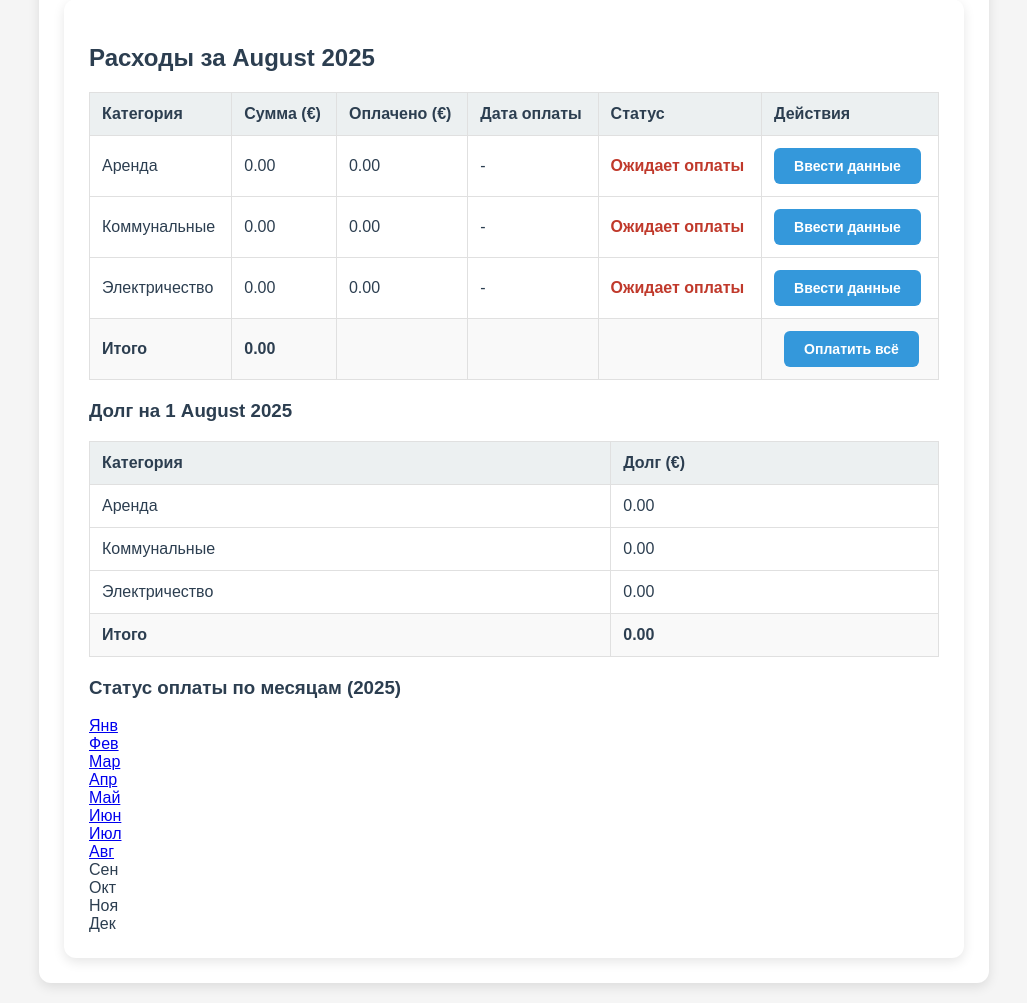
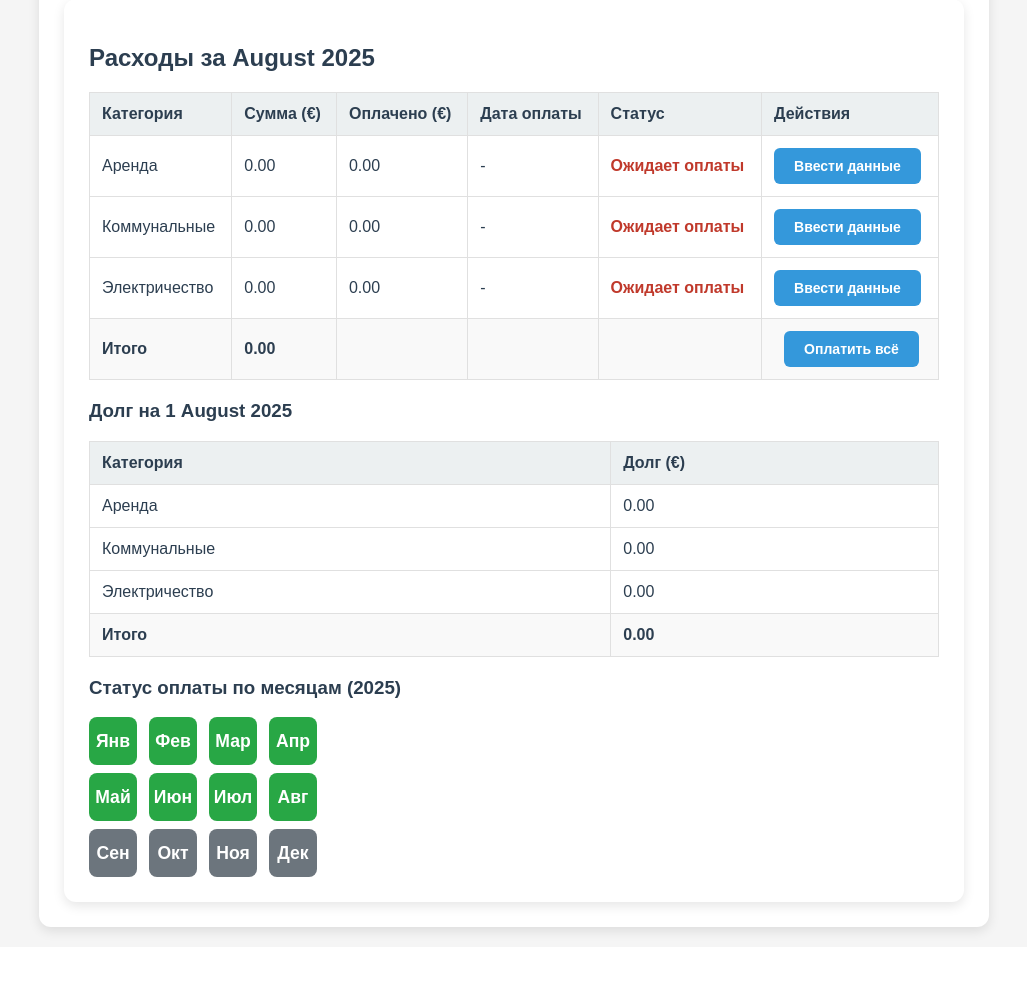
Before and after one commit to DmytroFedosyeyev/jango_rent, a Django app: page / in a window 1280 px wide. Shown: the part 122-1125 px from the top of the page, without its empty margins (126-1153 px from the left). After the commit the page ends 1060 px from the top, so only its background shows below. Run offline with Django 5.2, Linux system fonts and the light colour scheme; the visitor is signed in with stand-in values (Sample User, id 1); data that the repository does not hold is empty.

Commit message:
Добавлены стили для календаря месяцев в base.html и обновлён шаблон home.html для кликабельных месяцев

```diff
--- a/expenses/templates/base.html
+++ b/expenses/templates/base.html
@@ -177,6 +177,63 @@
         .was-validated input:invalid {
             border-color: #c0392b;
         }
+
+        .month-calendar {
+            display: flex;
+            flex-direction: column;
+            gap: 8px;
+        }
+
+        .month-row {
+            display: flex;
+            gap: 12px;
+        }
+
+        .month-box {
+            width: 48px;
+            height: 48px;
+            border-radius: 8px;
+            display: flex;
+            justify-content: center;
+            align-items: center;
+            font-weight: 700;
+            font-size: 1.1rem;
+            user-select: none;
+        }
+
+        /* Цвета по статусу */
+        .month-paid {
+            background-color: #28a745; /* зеленый */
+            color: white;
+        }
+        .month-debt {
+            background-color: #dc3545; /* красный */
+            color: white;
+        }
+        .month-future {
+            background-color: #6c757d; /* серый */
+            color: white;
+            cursor: default;
+        }
+
+        /* Ссылка */
+        .month-link {
+            color: inherit;
+            text-decoration: none;
+            width: 100%;
+            height: 100%;
+            display: flex;
+            justify-content: center;
+            align-items: center;
+            border-radius: 8px;
+        }
+
+        /* Эффект при наведении */
+        .month-link:hover {
+            filter: brightness(110%);
+            text-decoration: underline;
+        }
+
     </style>
 </head>
 <body>
```
Also changed, not shown: expenses/views.py (+16 -15 lines), expenses/templates/home.html (line endings or trailing spaces).
